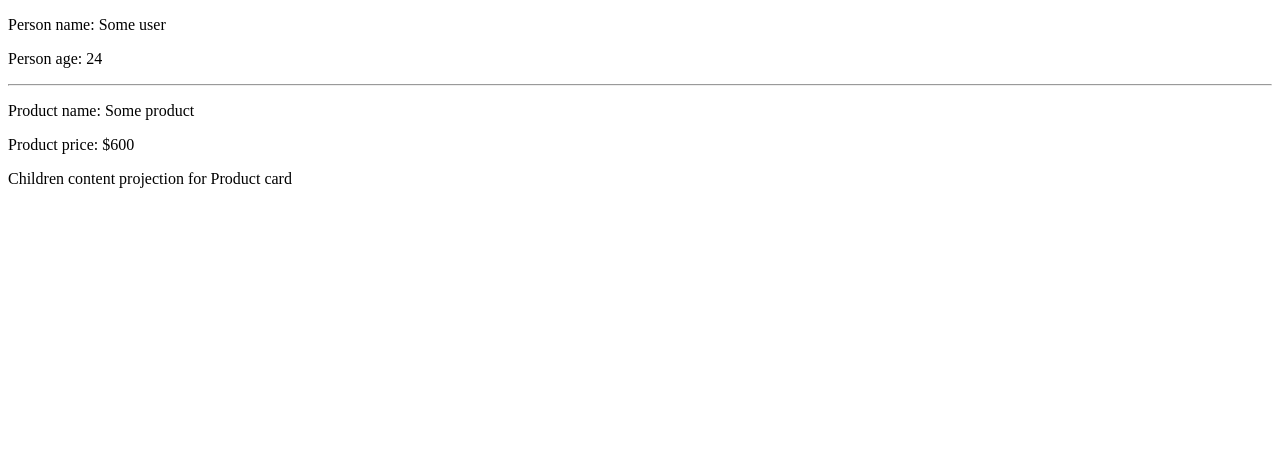
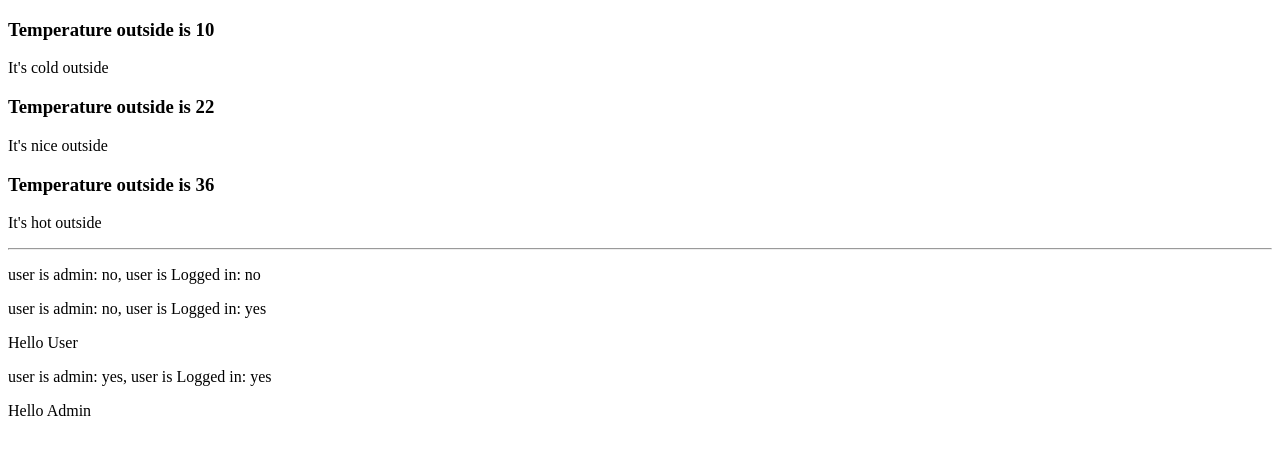
Before and after one commit to NorthwooDzp/react-demos, a React (Vite) app: page / in a window 1280 px wide. Shown: the top 454 px of the page. Built offline with nearby package versions, Linux system fonts and the light colour scheme.

Commit message:
https://www.youtube.com/watch?v=M9O5AjEFzKw&list=PLSDeUiTMfxW6nMcmZPUG4SgFPAlazWB_S
01:30:00

Conditional rendering

```diff
--- a/src/App.tsx
+++ b/src/App.tsx
@@ -1,13 +1,17 @@
-import Person from './components/Person.tsx';
-import Product from './components/Product.tsx';
+import Weather from './components/Weather.tsx';
+import UserStatus from './components/UserStatus.tsx';
 
 const App = () => {
   return (
     <>
-      <Person name={'Some user'} age={24} />
-      <Product name={'Some product'}>
-        <p>Children content projection for Product card</p>
-      </Product>
+      <Weather temperature={10} />
+      <Weather temperature={22} />
+      <Weather temperature={36} />
+      <hr />
+
+      <UserStatus isLoggedIn={false} isAdmin={false} />
+      <UserStatus isLoggedIn={true} isAdmin={false} />
+      <UserStatus isLoggedIn={true} isAdmin={true} />
     </>
   );
 };
--- a/src/components/Person.tsx
+++ /dev/null
@@ -1,16 +0,0 @@
-type InputProps = {
-  name: string;
-  age: number;
-};
-
-const Person = ({ name, age }: InputProps) => {
-  return (
-    <div>
-      <p>Person name: {name}</p>
-      <p>Person age: {age}</p>
-      <hr />
-    </div>
-  );
-};
-
-export default Person;
--- a/src/components/Product.tsx
+++ /dev/null
@@ -1,20 +0,0 @@
-import * as React from 'react';
-import { type ReactNode } from 'react';
-
-type InputProps = {
-  name: string;
-  price?: number;
-  children?: ReactNode;
-};
-
-const Product = ({ name, price = 600, children }: InputProps): React.JSX.Element => {
-  return (
-    <div>
-      <p>Product name: {name}</p>
-      <p>Product price: ${price}</p>
-      {children}
-    </div>
-  );
-};
-
-export default Product;
--- /dev/null
+++ b/src/components/UserStatus.tsx
@@ -0,0 +1,21 @@
+type InputProps = {
+  isLoggedIn: boolean;
+  isAdmin: boolean;
+};
+
+function yesNo(param: boolean): 'yes' | 'no' {
+  return param ? 'yes' : 'no';
+}
+
+const UserStatus = ({ isAdmin, isLoggedIn }: InputProps) => {
+  return (
+    <div>
+      <p>
+        user is admin: {yesNo(isAdmin)}, user is Logged in: {yesNo(isLoggedIn)}
+      </p>
+      <p>{isLoggedIn && (isAdmin ? 'Hello Admin' : 'Hello User')}</p>
+    </div>
+  );
+};
+
+export default UserStatus;
--- /dev/null
+++ b/src/components/Weather.tsx
@@ -0,0 +1,21 @@
+type InputProps = {
+  temperature: number;
+};
+
+const Weather = ({ temperature }: InputProps) => {
+  return (
+    <>
+      <h3>Temperature outside is {temperature}</h3>
+      {(() => {
+        if (temperature > 25) {
+          return <p>It's hot outside</p>;
+        } else if (temperature > 15) {
+          return <p>It's nice outside</p>;
+        }
+        return <p>It's cold outside</p>;
+      })()}
+    </>
+  );
+};
+
+export default Weather;
```
